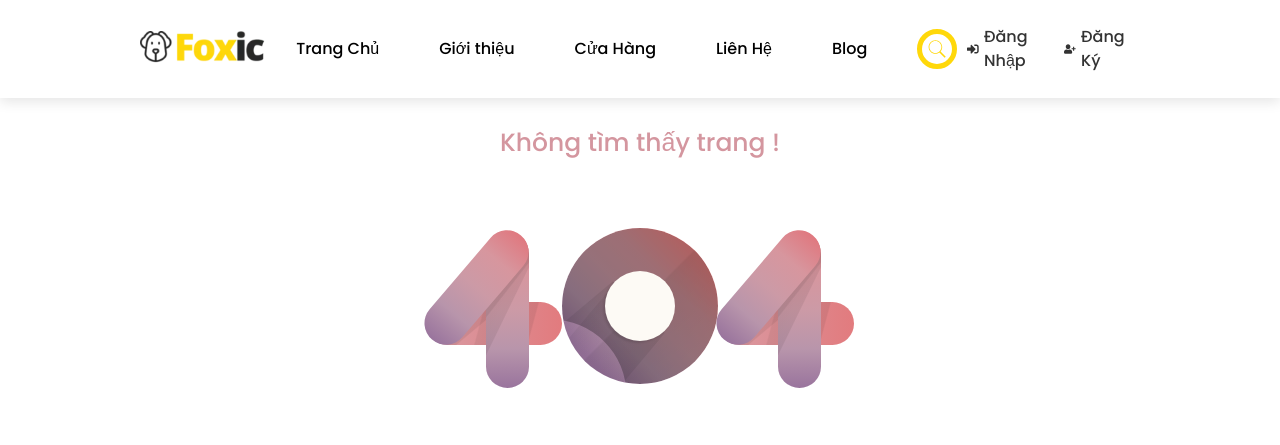
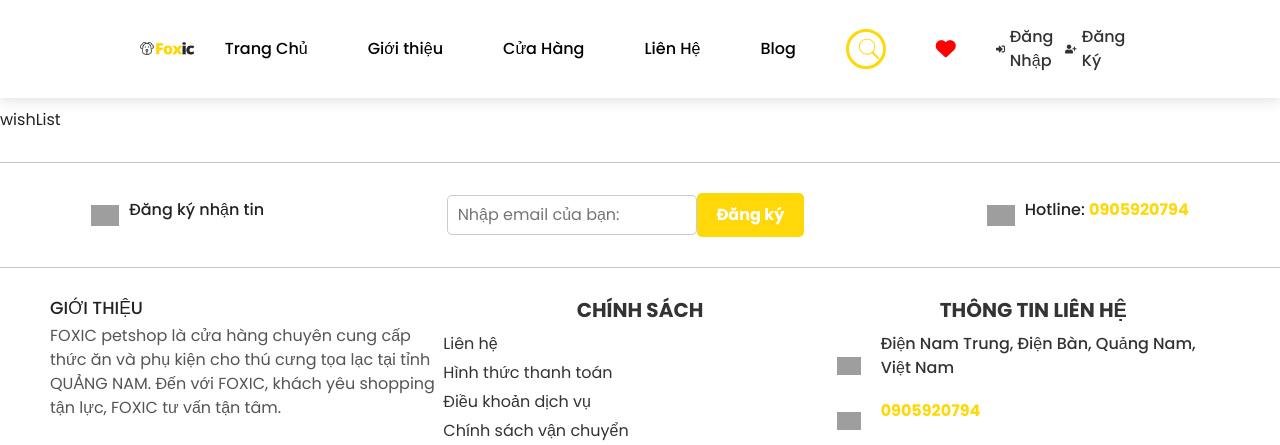
Before and after one commit to dangquanghuy286/PETSHOP, a React (Vite) app: page /wishlist in a window 1280 px wide. Shown: the top 445 px of the page. Built offline with nearby package versions, Linux system fonts and the light colour scheme; grey boxes are pictures that could not be loaded.

Commit message:
Sua lai logic

```diff
--- a/src/layouts/LayoutDefault/Header.jsx
+++ b/src/layouts/LayoutDefault/Header.jsx
@@ -79,6 +79,12 @@ function Header() {
           </div>
         )}
 
+        <div className="layout-default__love">
+          <NavLink to="/wishlist">
+            <i className="fas fa-heart"></i>
+          </NavLink>
+        </div>
+
         <div className="layout-default__account">
           {token ? (
             <NavLink to="/" onClick={handleLogout}>
--- a/src/layouts/LayoutDefault/LayoutDefault.scss
+++ b/src/layouts/LayoutDefault/LayoutDefault.scss
@@ -156,42 +156,67 @@ li {
     &__action {
         display: flex;
         align-items: center;
-        justify-content: space-between;
+        justify-content: center;
         padding: 1rem;
+        gap: 40px;
+        max-width: fit-content;
+
+        .layout-default__cart,
+        .layout-default__love,
+        .layout-default__account,
+        .layout-default__search {
+            display: flex;
+            justify-content: center;
+            align-items: center;
+            flex-grow: 1; // Chia đều không gian giữa các phần tử
+            max-width: none; // Loại bỏ kích thước cố định
+        }
+
+        .layout-default__love a {
+            display: flex;
+            align-items: center;
+            justify-content: center;
+            font-size: 2rem;
+            color: red;
+
+
+            &:hover {
+                color: darkred;
+                transform: scale(1.2); // Phóng to khi hover
+            }
+        }
 
         .layout-default__search {
-            flex: 1;
-            max-width: 400px;
-            display: flex;
-            align-items: center;
             border-radius: 5px;
             padding: 0 10px;
             position: relative;
             cursor: pointer;
+            justify-content: center;
 
             input {
-
                 height: 40px;
                 width: 40px;
                 max-width: 100%;
                 border-radius: 100px;
                 background-color: rgba(255, 255, 255, 0.1);
-                border: 5px solid #ffd80a;
+                border: 3px solid #ffd80a; // Giảm độ dày viền để trông đẹp hơn
                 color: #000;
-                padding-left: 15px; // Added for text spacing
-                transition: width 1.2s ease-in-out, opacity 1s ease-in-out; // Smoother transition
+                padding-left: 15px;
+                transition: width 0.5s ease-in-out; // Giảm thời gian transition để mượt hơn
                 text-align: center;
                 outline: none;
+                position: relative;
 
                 &::placeholder {
-                    color: #000000;
+                    color: #aaa9a9;
                     opacity: 0;
                     transition: opacity 0.8s ease-in-out;
                 }
 
                 &:hover,
                 &:focus {
-                    min-width: 140px;
+                    width: 250px; // Tăng kích thước khi focus
+                    text-align: left;
 
                     &::placeholder {
                         opacity: 0.8;
@@ -201,12 +226,11 @@ li {
 
             img {
                 position: absolute;
-                right: 20px; // Adjusted for better alignment
-                top: 50%; // Center vertically
-                transform: translateY(-50%); // Precise centering
-                width: 20px; // Assuming an icon size—adjust as needed
-                height: 20px;
-
+                right: 15px; // Dịch ảnh gần vào trong input hơn
+                top: 50%;
+                transform: translateY(-50%);
+                width: 24px;
+                height: 24px;
             }
 
             &:hover {
@@ -215,15 +239,17 @@ li {
         }
 
         .layout-default__cart {
-            display: flex;
-            align-items: center;
-            justify-content: center;
             padding: 0 10px;
             position: relative;
             cursor: pointer;
             transition: transform 0.3s ease-in-out;
 
             &:hover {
+                transform: scale(1.1);
+                /* Phóng to nhẹ khi hover */
+            }
+
+            .layout-default__cart &:hover {
                 transform: scale(1.1);
                 /* Phóng to nhẹ khi hover */
             }
@@ -251,7 +277,7 @@ li {
     &__account {
         display: flex;
         align-items: center;
-        gap: 15px;
+        gap: 5px;
 
         /* Tạo khoảng cách giữa các phần tử */
         a {
@@ -267,6 +293,41 @@ li {
                 color: #fbc02d;
                 /* Màu khi hover */
             }
+        }
+    }
+
+    .dropdown {
+        position: absolute;
+        top: 100%;
+        left: 0;
+        width: 100%;
+        background: #fff;
+        border: 1px solid #ddd;
+        border-radius: 8px;
+        box-shadow: 0 4px 8px rgba(0, 0, 0, 0.1);
+        max-height: 300px; // Giới hạn chiều cao, thêm scroll khi quá dài
+        overflow-y: auto;
+        z-index: 1000;
+
+        li {
+            padding: 10px 15px;
+            font-size: 16px;
+            cursor: pointer;
+            transition: background 0.2s ease-in-out;
+
+            &:hover {
+                background: #f5f5f5;
+            }
+
+            &:not(:last-child) {
+                border-bottom: 1px solid #eee;
+            }
+        }
+
+        p {
+            padding: 10px 15px;
+            color: #777;
+            font-size: 14px;
         }
     }
 
@@ -705,37 +766,3 @@ li {
         }
     }
 }
-.dropdown {
-    position: absolute;
-    top: 100%;
-    left: 0;
-    width: 100%;
-    background: #fff;
-    border: 1px solid #ddd;
-    border-radius: 8px;
-    box-shadow: 0 4px 8px rgba(0, 0, 0, 0.1);
-    max-height: 300px; // Giới hạn chiều cao, thêm scroll khi quá dài
-    overflow-y: auto;
-    z-index: 1000;
-
-    li {
-      padding: 10px 15px;
-      font-size: 16px;
-      cursor: pointer;
-      transition: background 0.2s ease-in-out;
-
-      &:hover {
-        background: #f5f5f5;
-      }
-
-      &:not(:last-child) {
-        border-bottom: 1px solid #eee;
-      }
-    }
-
-    p {
-      padding: 10px 15px;
-      color: #777;
-      font-size: 14px;
-    }
-  }
--- a/src/pages/Home_Category/Category.jsx
+++ b/src/pages/Home_Category/Category.jsx
@@ -1,28 +1,45 @@
 import { useDispatch, useSelector } from "react-redux";
 import { addToCart, updateQuantity } from "../../actions/cart";
-import { Link } from "react-router-dom";
+import { Link, useNavigate } from "react-router-dom";
+import { useEffect, useState } from "react";
 
 function ICa(props) {
   const { item } = props;
-    const cart = useSelector(state => state.cartReducer);
+  const cart = useSelector((state) => state.cartReducer);
   const dispatch = useDispatch();
-
+  const [loggedIn, setLoggedIn] = useState(false);
+  const navigate = useNavigate();
+  useEffect(() => {
+    // Kiểm tra trạng thái đăng nhập (thay bằng logic thực tế)
+    const checkLoginStatus = () => {
+      const userLoggedIn = localStorage.getItem("user") ? true : false;
+      setLoggedIn(userLoggedIn);
+    };
+    checkLoginStatus();
+  }, []);
   const handleAddtocart = () => {
-        if (cart.some(itemCart => itemCart.id === item.id)) {
+    if (!loggedIn) {
+      navigate("/login");
+    } else {
+      if (cart.some((itemCart) => itemCart.id === item.id)) {
         dispatch(updateQuantity(item.id)); //
       } else {
         dispatch(addToCart(item.id, item));
       }
+    }
   };
   return (
-        <> <div className="shop-category__item" key={item.id}>
+    <>
+      {" "}
+      <div className="shop-category__item" key={item.id}>
         <div className="shop-category__image">
-
           <img src={item.image} alt={item.name} />
 
           <div className="latest-products__icons">
             <i className="fa-solid fa-heart"></i>
-                    <Link to={"/categories/" +item.id}><i className="fa-solid fa-eye"></i></Link>
+            <Link to={"/categories/" + item.id}>
+              <i className="fa-solid fa-eye"></i>
+            </Link>
           </div>
         </div>
         <div className="shop-category__details">
@@ -31,12 +48,19 @@ function ICa(props) {
               <i key={i} className="fa-solid fa-star"></i>
             ))}
           </div>
-                <span className="shop-category__sub-category">Số lượng:{item.stock}</span>
+          <span className="shop-category__sub-category">
+            Số lượng:{item.stock}
+          </span>
           <h6 className="feature-product__name">{item.name}</h6>
-                <h3 className="shop-category__price">{item.price.toLocaleString("vi-VN")} VNĐ</h3>
-                <button onClick={handleAddtocart} className="shop-category__button">Thêm vào giỏ hàng</button>
+          <h3 className="shop-category__price">
+            {item.price.toLocaleString("vi-VN")} VNĐ
+          </h3>
+          <button onClick={handleAddtocart} className="shop-category__button">
+            Thêm vào giỏ hàng
+          </button>
         </div>
-        </div></>
-    )
+      </div>
+    </>
+  );
 }
-export default ICa
+export default ICa;
--- a/src/pages/Home_LastestProduct/Last.jsx
+++ b/src/pages/Home_LastestProduct/Last.jsx
@@ -1,19 +1,35 @@
-
 import { useDispatch, useSelector } from "react-redux";
 import { addToCart, updateQuantity } from "../../actions/cart";
+import { useEffect, useState } from "react";
+import { useNavigate } from "react-router-dom";
 
 function LatestPd(props) {
   const { item } = props;
-    const cart = useSelector(state => state.cartReducer);
+  const cart = useSelector((state) => state.cartReducer);
   const ditch = useDispatch();
+  const [loggedIn, setLoggedIn] = useState(false);
+  const navigate = useNavigate();
+
+  useEffect(() => {
+    // Kiểm tra trạng thái đăng nhập (thay bằng logic thực tế)
+    const checkLoginStatus = () => {
+      const userLoggedIn = localStorage.getItem("user") ? true : false;
+      setLoggedIn(userLoggedIn);
+    };
+    checkLoginStatus();
+  }, []);
 
   const handleAddToCart = () => {
-        if (cart.some(itemCart => itemCart.id === item.id)) {
-            ditch(updateQuantity(item.id))
+    if (!loggedIn) {
+      navigate("/login");
     } else {
-            ditch(addToCart(item.id, item))
+      if (cart.some((itemCart) => itemCart.id === item.id)) {
+        ditch(updateQuantity(item.id));
+      } else {
+        ditch(addToCart(item.id, item));
       }
     }
+  };
 
   return (
     <>
@@ -32,16 +48,20 @@ function LatestPd(props) {
               <i key={i} className="fa-solid fa-star"></i>
             ))}
           </div>
-                    <span className="latest-products__sub-category">Số lượng: {item.category}</span>
+          <span className="latest-products__sub-category">
+            Số lượng: {item.category}
+          </span>
           <h6 className="latest-products__name">{item.name}</h6>
           <div className="latest-products__price">
             <del>{item.oldPrice.toLocaleString("vi-VN")} VNĐ</del>
             <span>{item.newPrice.toLocaleString("vi-VN")} VNĐ</span>
           </div>
-                    <button onClick={handleAddToCart} className="latest-products__button">Thêm Vào Giỏ Hàng</button>
+          <button onClick={handleAddToCart} className="latest-products__button">
+            Thêm Vào Giỏ Hàng
+          </button>
         </div>
       </div>
     </>
-    )
+  );
 }
-export default LatestPd
+export default LatestPd;
--- a/src/pages/Home_fea/Feature.jsx
+++ b/src/pages/Home_fea/Feature.jsx
@@ -1,44 +1,72 @@
 import { useDispatch, useSelector } from "react-redux";
 import { addToCart, updateQuantity } from "../../actions/cart";
-import { Link } from "react-router-dom";
+import { Link, useNavigate } from "react-router-dom";
+import { useEffect, useState } from "react";
 
-function FItem(props) {
-    const { item } = props
-    const cart = useSelector(state => state.cartReducer);
+function FItem({ item }) {
+  const cart = useSelector((state) => state.cartReducer);
   const dispatch = useDispatch();
+  const [loggedIn, setLoggedIn] = useState(false);
+  const navigate = useNavigate();
+
+  useEffect(() => {
+    // Kiểm tra trạng thái đăng nhập (thay bằng logic thực tế)
+    const checkLoginStatus = () => {
+      const userLoggedIn = localStorage.getItem("user") ? true : false;
+      setLoggedIn(userLoggedIn);
+    };
+    checkLoginStatus();
+  }, []);
 
   const handleAddtocart = () => {
-        if (cart.some(itemCart => itemCart.id === item.id)) {
-            dispatch(updateQuantity(item.id)); //
+    if (!loggedIn) {
+      navigate("/login");
     } else {
-            dispatch(addToCart(item.id, item));
+      const existingItem = cart.find((cartItem) => cartItem.id === item.id);
+      if (existingItem) {
+        dispatch(updateQuantity(item.id));
+      } else {
+        dispatch(addToCart(item));
+      }
     }
   };
-    return (<><div className="feature-product__item" key={item.id}>
+
+  return (
+    <div className="feature-product__item" key={item.id}>
       <div className="feature-product__image">
         <img src={item.image} alt={item.name} />
+        {item.discount > 0 && (
           <div className="feature-product__tag">-{item.discount}%</div>
+        )}
         <div className="feature-product__icons">
           <i className="fa-solid fa-heart"></i>
-                <Link to={"/featured_products/"+item.id}><i className="fa-solid fa-eye"></i></Link>
+          <Link to={`/featured_products/${item.id}`}>
+            <i className="fa-solid fa-eye"></i>
+          </Link>
         </div>
       </div>
       <div className="feature-product__details">
         <div className="feature-product__reviews">
-                <i className="fa-solid fa-star"></i>
-                <i className="fa-solid fa-star"></i>
-                <i className="fa-solid fa-star"></i>
-                <i className="fa-solid fa-star"></i>
-                <i className="fa-solid fa-star"></i>
+          {[...Array(5)].map((_, index) => (
+            <i key={index} className="fa-solid fa-star"></i>
+          ))}
         </div>
-            <span className="feature-product__sub-category">Số lượng:{item.category}</span>
+        <span className="feature-product__sub-category">
+          Số lượng: {item.quantity}
+        </span>
         <h6 className="feature-product__name">{item.name}</h6>
         <div className="feature-product__price">
+          {item.oldPrice && (
             <del>{item.oldPrice.toLocaleString("vi-VN")} VNĐ</del>
+          )}
           <span>{item.newPrice.toLocaleString("vi-VN")} VNĐ</span>
         </div>
-            <button onClick={handleAddtocart} className="feature-product__button">Thêm Vào Giỏ Hàng</button>
+        <button onClick={handleAddtocart} className="feature-product__button">
+          Thêm Vào Giỏ Hàng
+        </button>
       </div>
-    </div></>)
+    </div>
+  );
 }
-export default FItem
+
+export default FItem;
--- a/src/pages/Home_fea/index.jsx
+++ b/src/pages/Home_fea/index.jsx
@@ -1,6 +1,6 @@
-import { useEffect, useState } from "react"
+import { useEffect, useState } from "react";
 import { getfeaList } from "../../services/feaService";
-import "./Feature_product.scss"
+import "./Feature_product.scss";
 
 import FItem from "./Feature";
 function Featureproduct() {
@@ -9,11 +9,11 @@ function Featureproduct() {
   useEffect(() => {
     const fetchApi = async () => {
       const res = await getfeaList();
-            setData(res)
+      setData(res);
+    };
+    fetchApi();
+  }, []);
 
-        }
-        fetchApi();
-    }, [])
   return (
     <>
       <section id="feature-product" className="feature-product ">
@@ -29,11 +29,9 @@ function Featureproduct() {
               <FItem key={item.id} item={item} />
             ))}
           </div>
-
         </div>
       </section>
-
     </>
-    )
+  );
 }
-export default Featureproduct
+export default Featureproduct;
--- /dev/null
+++ b/src/pages/WishLIst/index.jsx
@@ -0,0 +1,4 @@
+function WishList() {
+  return <>wishList</>;
+}
+export default WishList;
```
Also changed, not shown: src/pages/Home/index.jsx (+33 -15 lines), src/routes/index.jsx (+28 -26 lines). Lines whose indentation alone changed are shown as unchanged.
